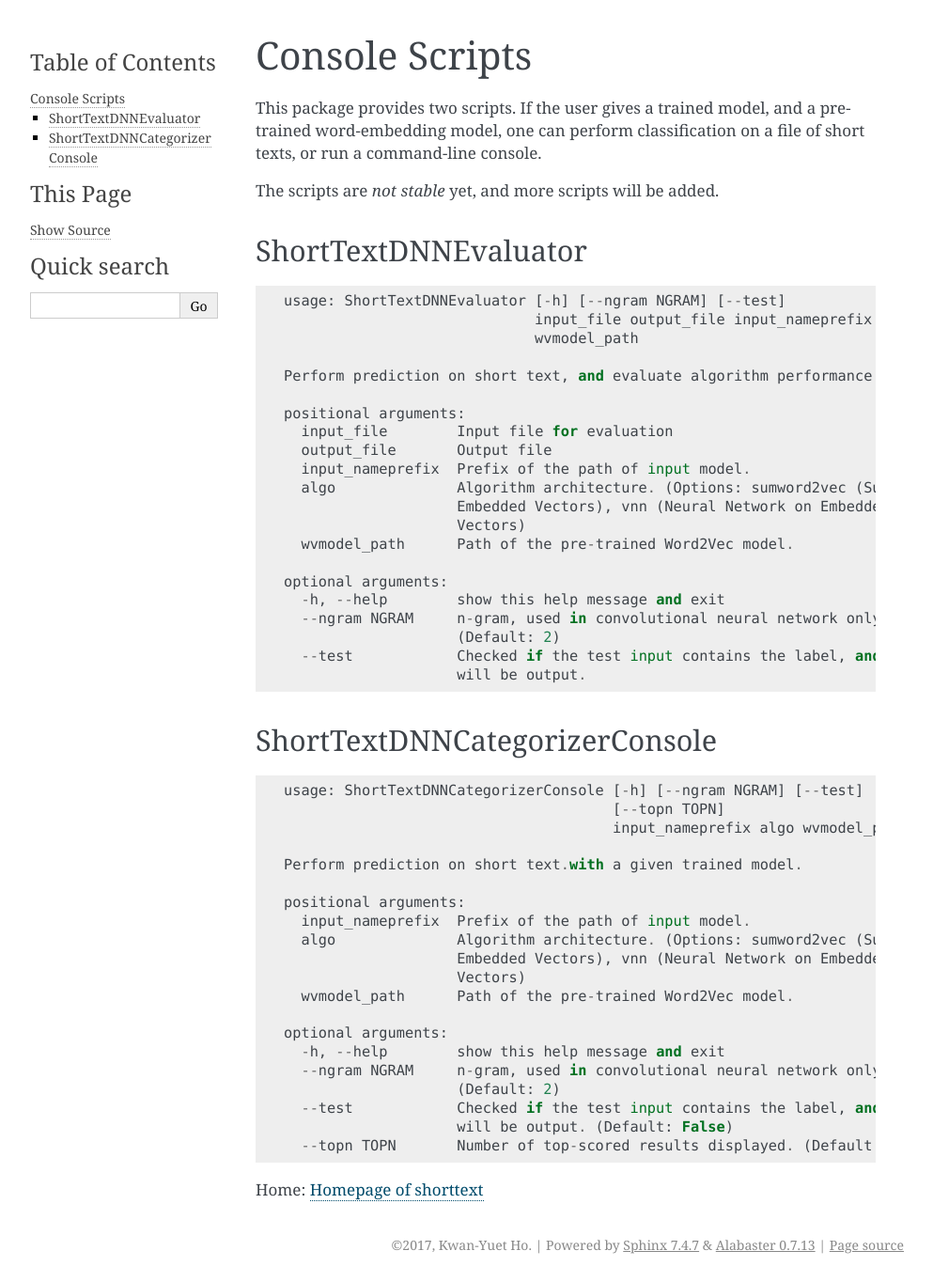
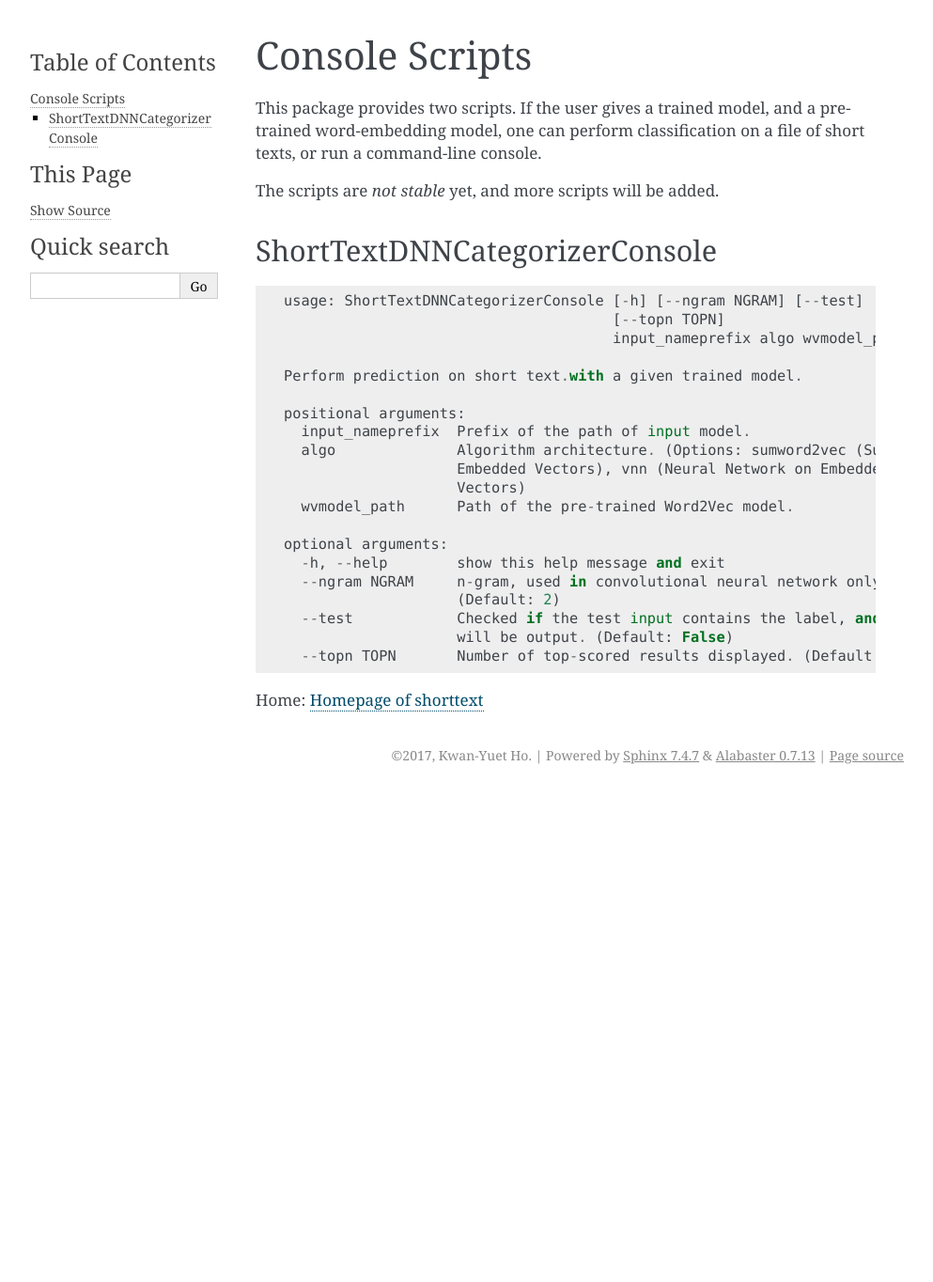
Before and after one commit to stephenhky/PyShortTextCategorization, a Sphinx documentation site: the page built from docs/scripts.rst, in a window 1280 px wide. Shown: the whole page at 94% size, without its empty margins (148-1141 px from the left). Built offline with Sphinx 7.4.7, drawn with Linux system fonts in a browser that asks for light colours; after the commit the page ends 900 px from its top, so only the background shows below that.

Commit message:
deleted the batch evaluator (script), and updated documention accordingly

```diff
--- a/docs/scripts.rst
+++ b/docs/scripts.rst
@@ -6,34 +6,6 @@ and a pre-trained word-embedding model, one can perform classification
 on a file of short texts, or run a command-line console.
 
 The scripts are *not stable* yet, and more scripts will be added.
-
-ShortTextDNNEvaluator
----------------------
-
-::
-
-    usage: ShortTextDNNEvaluator [-h] [--ngram NGRAM] [--test]
-                                 input_file output_file input_nameprefix algo
-                                 wvmodel_path
-
-    Perform prediction on short text, and evaluate algorithm performance.
-
-    positional arguments:
-      input_file        Input file for evaluation
-      output_file       Output file
-      input_nameprefix  Prefix of the path of input model.
-      algo              Algorithm architecture. (Options: sumword2vec (Summed
-                        Embedded Vectors), vnn (Neural Network on Embedded
-                        Vectors)
-      wvmodel_path      Path of the pre-trained Word2Vec model.
-
-    optional arguments:
-      -h, --help        show this help message and exit
-      --ngram NGRAM     n-gram, used in convolutional neural network only.
-                        (Default: 2)
-      --test            Checked if the test input contains the label, and metrics
-                        will be output.
-
 
 ShortTextDNNCategorizerConsole
 ------------------------------
```
